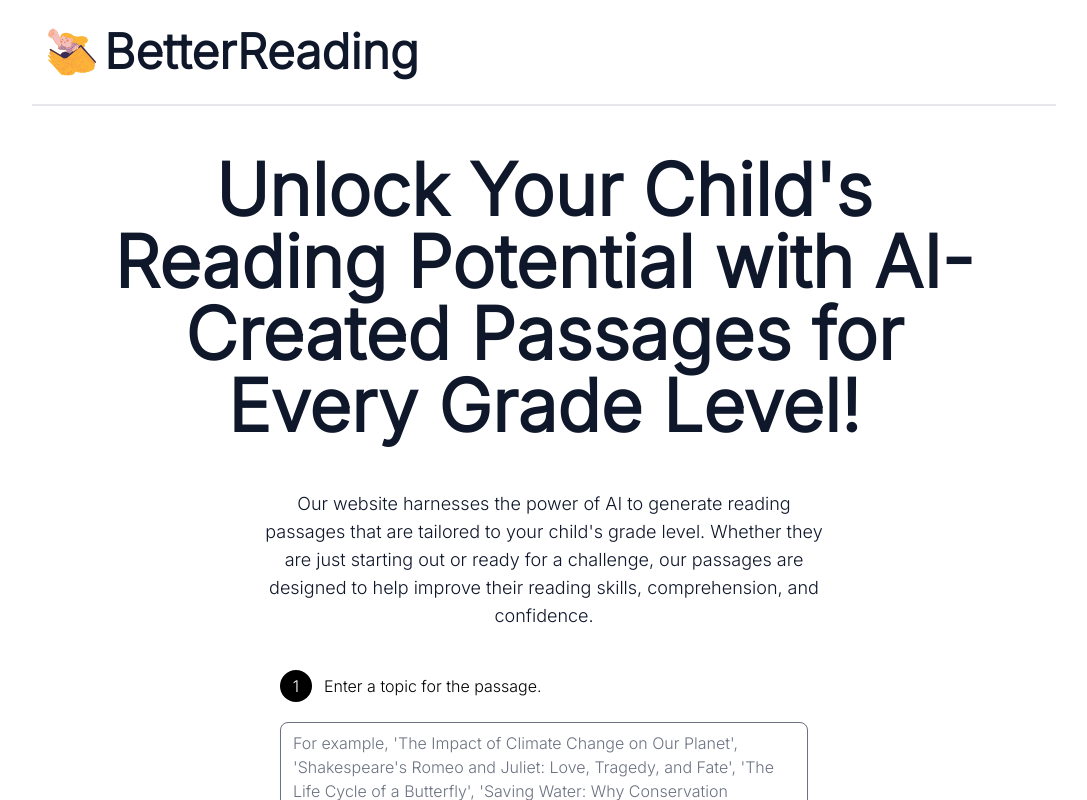
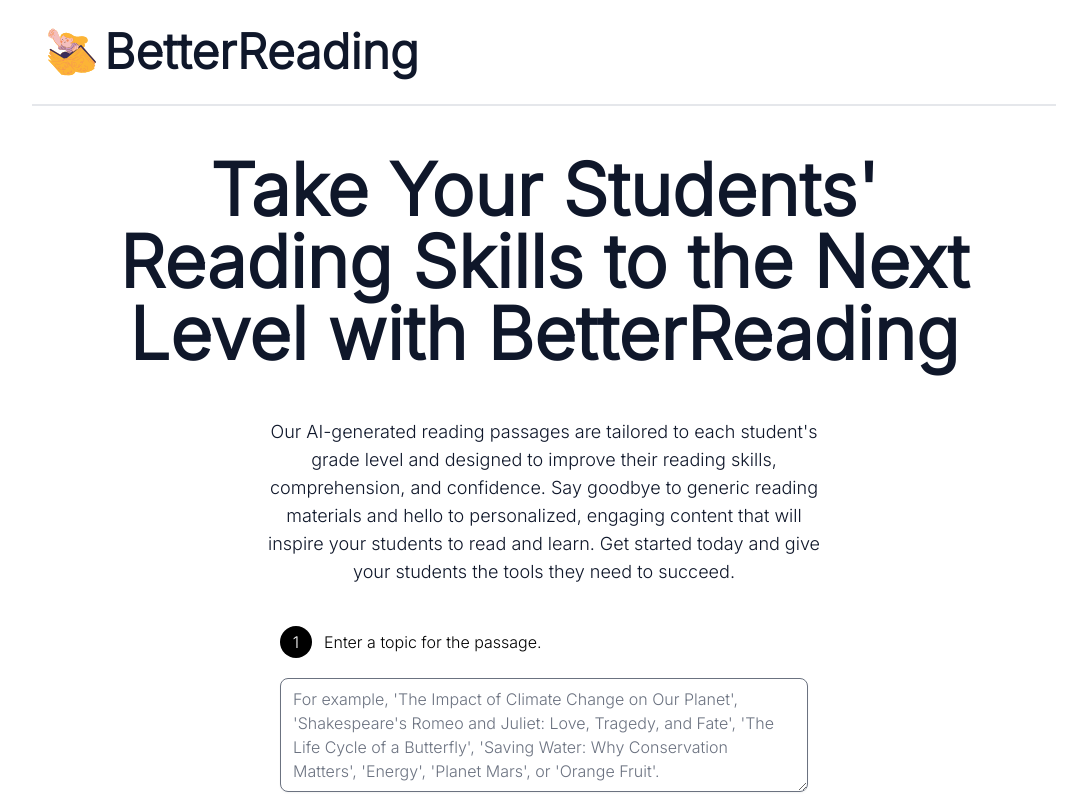
Before and after one commit to llegomark/betterreadings, a Next.js app: page / in a window 1280 px wide. Shown: the top 800 px of the page, without its empty margins (96-1183 px from the left). Built offline with nearby package versions, Linux system fonts and the light colour scheme.

Commit message:
update: descriptions

```diff
--- a/pages/_document.tsx
+++ b/pages/_document.tsx
@@ -8,28 +8,28 @@
           <link rel="icon" href="/favicon.ico" />
           <meta
             name="description"
-            content="Improve your child's reading skills with personalized passages generated by AI. Our website offers a wide range of topics and levels to choose from, making reading fun and educational. Start your child's reading journey today!"
+            content="Revolutionize your students' reading experience with BetterReading. Our AI-generated reading passages are tailored to each student's grade level and designed to improve skills, comprehension, and confidence. Start today!"
           />
           <meta
             property="og:site_name"
-            content="Your Child's Personal AI Reading Companion - Better Reading"
+            content="Personalized Reading Passages for Improved Student Learning - Better Reading"
           />
           <meta
             property="og:description"
-            content="Improve your child's reading skills with personalized passages generated by AI. Our website offers a wide range of topics and levels to choose from, making reading fun and educational. Start your child's reading journey today!"
+            content="Revolutionize your students' reading experience with BetterReading. Our AI-generated reading passages are tailored to each student's grade level and designed to improve skills, comprehension, and confidence. Start today!"
           />
           <meta
             property="og:title"
-            content="Your Child's Personal AI Reading Companion - Better Reading"
+            content="Personalized Reading Passages for Improved Student Learning - Better Reading"
           />
           <meta name="twitter:card" content="summary_large_image" />
           <meta
             name="twitter:title"
-            content="Your Child's Personal AI Reading Companion - Better Reading"
+            content="Personalized Reading Passages for Improved Student Learning - Better Reading"
           />
           <meta
             name="twitter:description"
-            content="Improve your child's reading skills with personalized passages generated by AI. Our website offers a wide range of topics and levels to choose from, making reading fun and educational. Start your child's reading journey today!"
+            content="Revolutionize your students' reading experience with BetterReading. Our AI-generated reading passages are tailored to each student's grade level and designed to improve skills, comprehension, and confidence. Start today!"
           />
           <meta
             property="og:image"
--- a/pages/index.tsx
+++ b/pages/index.tsx
@@ -116,7 +116,8 @@
     <div className="flex max-w-5xl mx-auto flex-col items-center justify-center py-2 min-h-screen">
       <Head>
         <title>
-          Your Child's Personal AI Reading Companion - Better Reading
+          BetterReading: Personalized Reading Passages for Improved Student
+          Learning
         </title>
         <link rel="icon" href="/favicon.ico" />
       </Head>
@@ -124,14 +125,16 @@
       <Header />
       <main className="sm:mt-15 mt-12 flex flex-1 flex-col items-center justify-center px-4 text-center">
         <h2 className="mx-auto max-w-4xl text-5xl font-bold tracking-normal text-slate-900 sm:text-6xl md:text-7xl">
-          Unlock Your Child's Reading Potential with AI-Created Passages for
-          Every Grade Level!
+          Take Your Students' Reading Skills to the Next Level with
+          BetterReading
         </h2>
         <p className="mx-auto mt-12 max-w-xl text-lg leading-7 text-slate-900 sm:text-base lg:text-lg">
-          Our website harnesses the power of AI to generate reading passages
-          that are tailored to your child's grade level. Whether they are just
-          starting out or ready for a challenge, our passages are designed to
-          help improve their reading skills, comprehension, and confidence.
+          Our AI-generated reading passages are tailored to each student's grade
+          level and designed to improve their reading skills, comprehension, and
+          confidence. Say goodbye to generic reading materials and hello to
+          personalized, engaging content that will inspire your students to read
+          and learn. Get started today and give your students the tools they
+          need to succeed.
         </p>
         <div className="max-w-xl w-full px-6">
           <div className="flex mt-10 items-center align-items-center">
```
Also changed, not shown: 1 other file (tests, documents, lock files or other folders).
